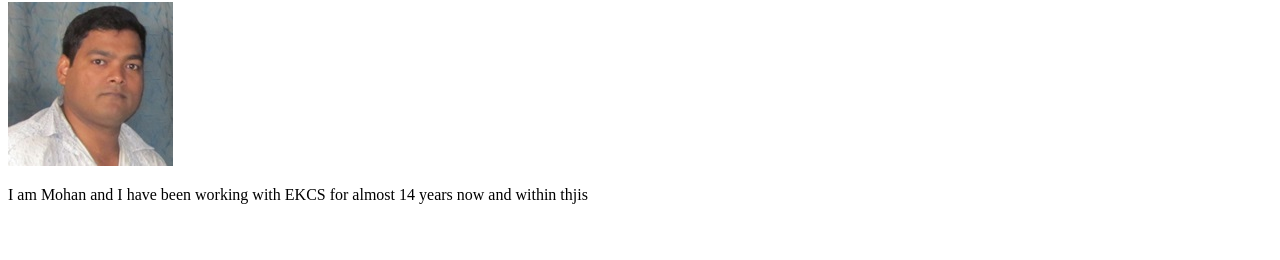
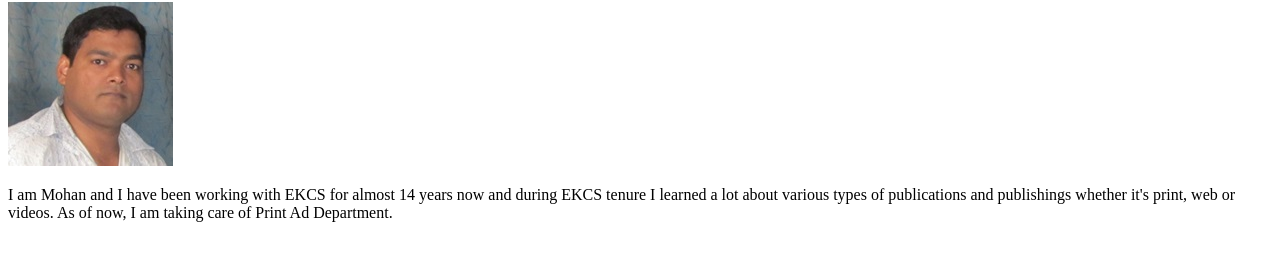
Before and after one commit to mohan-projects/Test, a plain HTML site: page index.html in a window 1280 px wide. Shown: the part 78-338 px from the top of the page. Drawn offline with Linux system fonts and the light colour scheme.

Commit message:
version 1.0.1

```diff
--- a/index.html
+++ b/index.html
@@ -9,6 +9,6 @@
 <body>
     <h1>About Me</h1>
     <img src="Mohan.jpg" alt="mohan photo">
-    <p>I am Mohan and I have been working with EKCS for almost 14 years now and within thjis </p>
+    <p>I am Mohan and I have been working with EKCS for almost 14 years now and during EKCS tenure I learned a lot about various types of publications and publishings whether it's print, web or videos. As of now, I am taking care of Print Ad Department.  </p>
 </body>
 </html>
```
